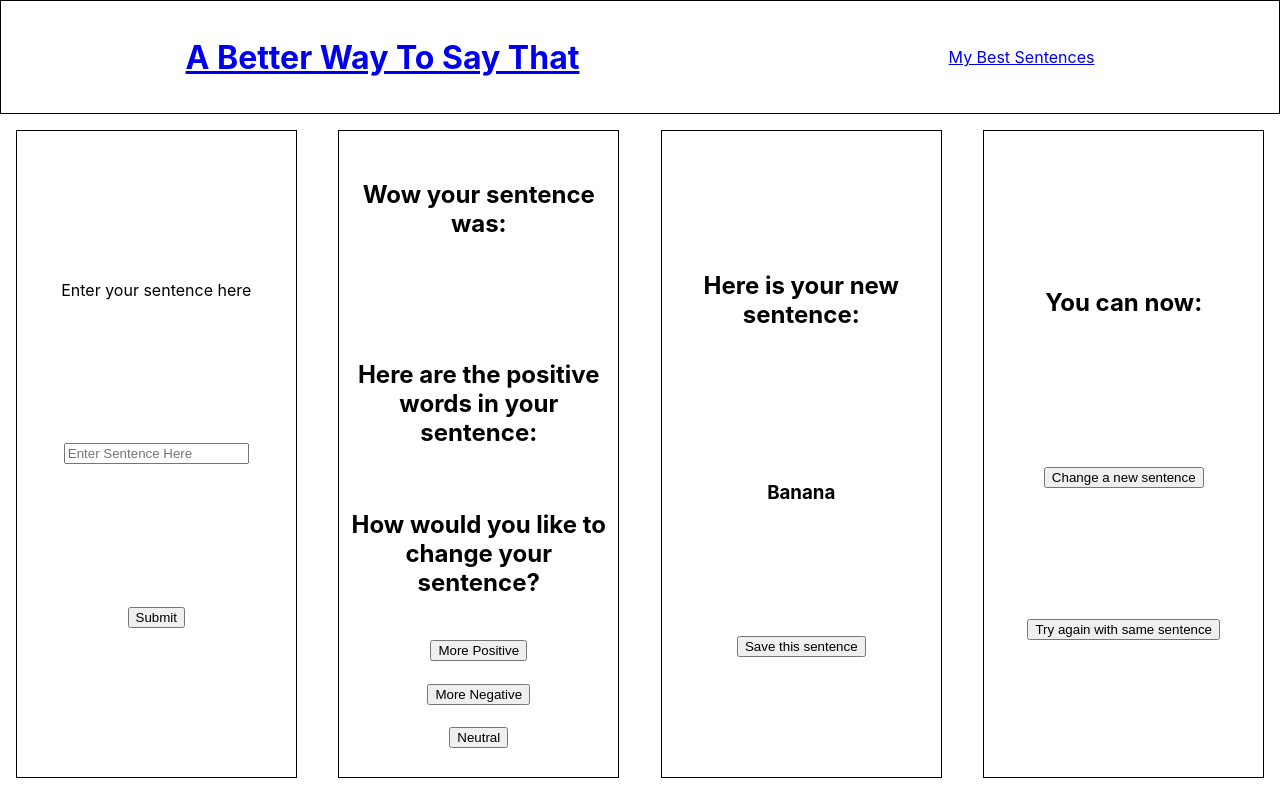
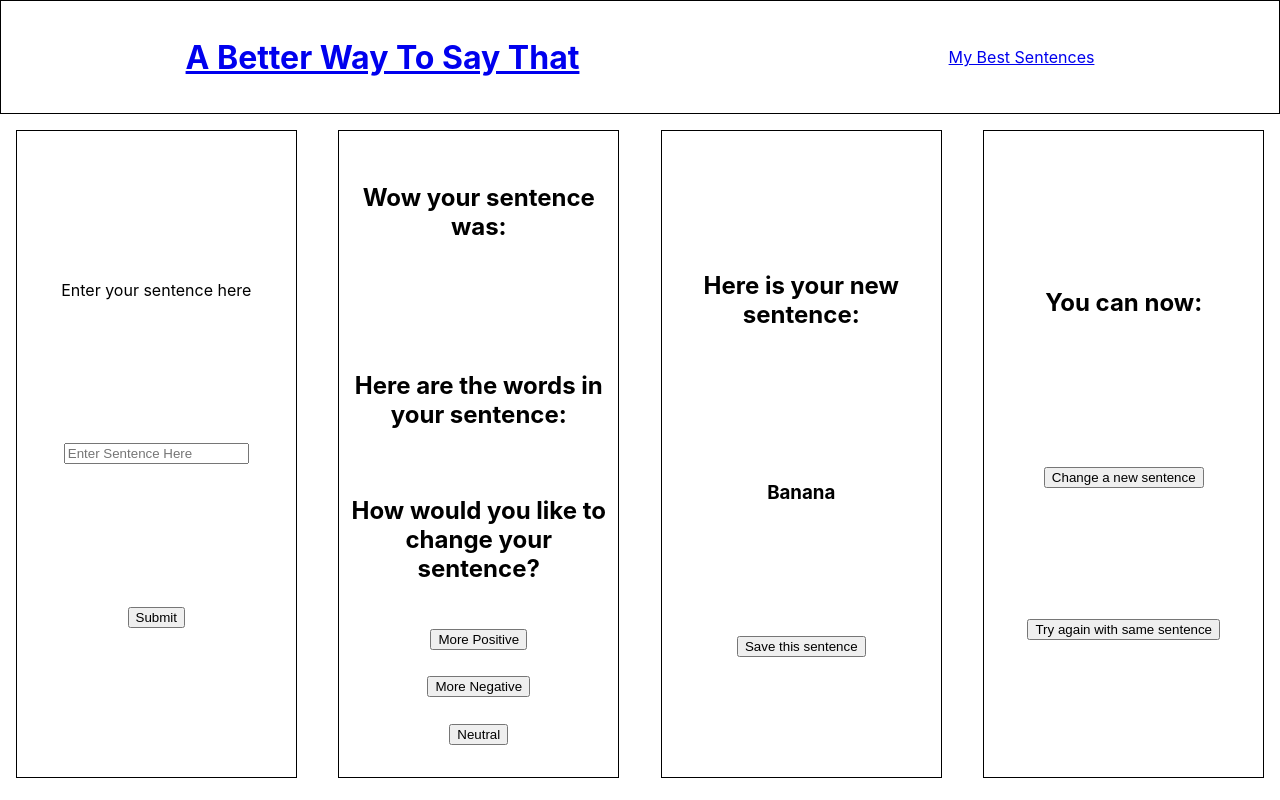
Before and after one commit to tylrs/a-better-way-to-say-that, a React (Create React App) app: page / in a window 1280 px wide. Built offline with nearby package versions, Linux system fonts and the light colour scheme.

Commit message:
Add dynamic text to polarity words title

```diff
--- a/src/components/PanelContainer/PanelContainer.js
+++ b/src/components/PanelContainer/PanelContainer.js
@@ -8,7 +8,7 @@ const PanelContainer = ({totalSentiment, polarityWords, handleSubmit}) => {
     let panel2 = [
         {type: 'text', content: 'Wow your sentence was:'},
         {type: 'result', content: totalSentiment},
-        {type: 'text', content: 'Here are the positive words in your sentence:'},
+        {type: 'text', content: `Here are the ${totalSentiment} words in your sentence:`},
         {type: 'words', content: polarityWords},
         {type: 'text', content: 'How would you like to change your sentence?'},
         {type: 'button', content: 'More Positive'},
```
